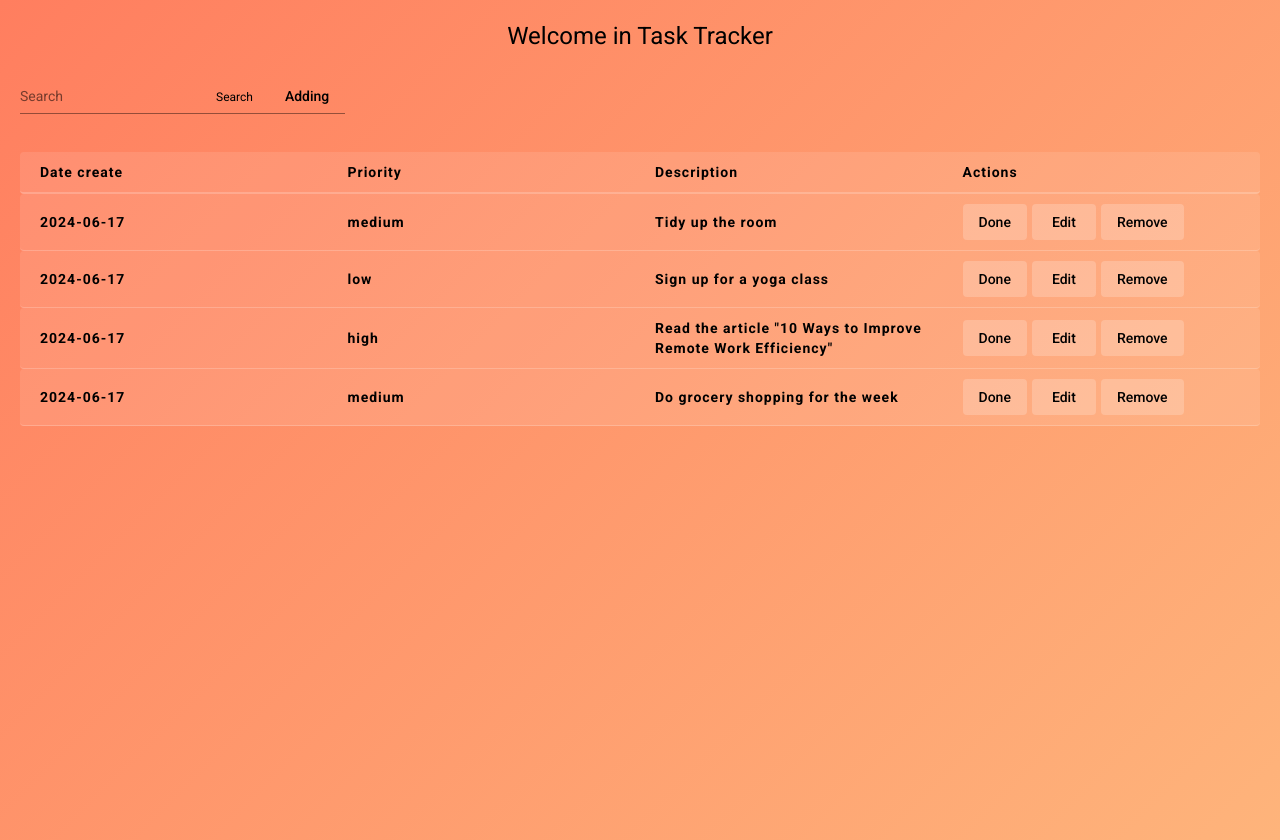
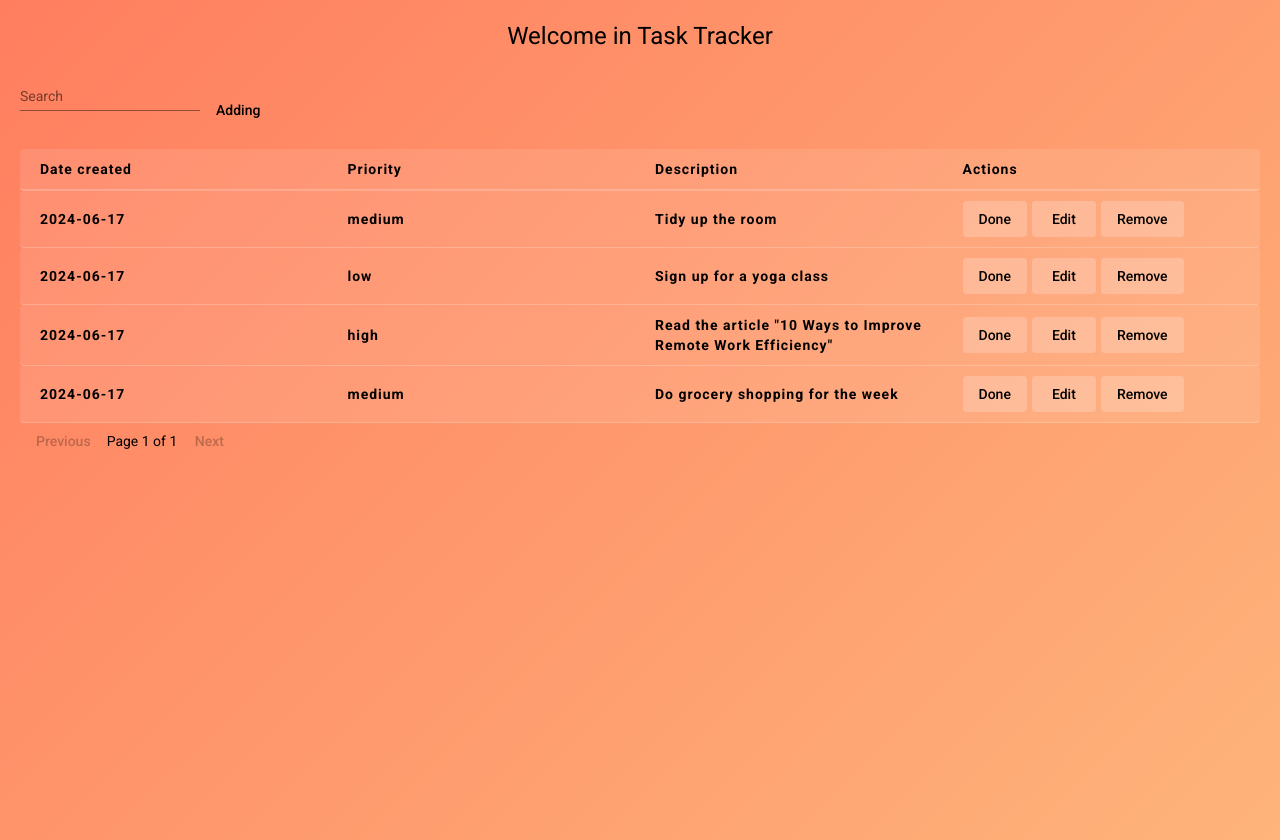
Before and after one commit to myma7/task-tracker, an Angular app in the folder task-tracker/: page /task-list in a window 1280 px wide. Built offline with nearby package versions, Linux system fonts and the light colour scheme.

Commit message:
Searching for items by their description Pagination of 5 elements per page

```diff
--- a/task-tracker/src/app/confirm-dialog/confirm-dialog.component.ts
+++ b/task-tracker/src/app/confirm-dialog/confirm-dialog.component.ts
@@ -4,7 +4,7 @@ import { MatDialogRef, MAT_DIALOG_DATA } from '@angular/material/dialog';
 @Component({
   selector: 'app-confirm-dialog',
   template: `
-    <h1 mat-dialog-title>Confirmation</h1>
+    <h1 mat-dialog-title style="color: orange; font-weight: bold;">Confirmation</h1>
     <div mat-dialog-content>
       <p>Are you sure you want to delete the task with description "{{ data.description }}"?</p>
     </div>
--- a/task-tracker/src/app/task-list/task-list.component.html
+++ b/task-tracker/src/app/task-list/task-list.component.html
@@ -2,30 +2,37 @@
     <div class="task-list-general">
         <h1 class="task-list__title">{{titlePage}}</h1>
 
-        <mat-form-field class="task-list__search-form example-form-field">
-            <mat-label>Search</mat-label>
-            <input matInput placeholder="Searching">
-            <button mat-button matSuffix class="mat-small">Search</button>
+        <div class="task-list__search-container">
+            <mat-form-field class="task-list__search-form example-form-field">
+                <mat-label>Search</mat-label>
+                <input matInput placeholder="Search" [(ngModel)]="searchQuery" (input)="filterTasks()">
+            </mat-form-field>
             <button mat-button matSuffix routerLink="/add-task">Adding</button>
-        </mat-form-field>
+        </div>
 
         <div class="task-list__header">
-            <div class="task-list__header-item">Date create</div>
+            <div class="task-list__header-item">Date created</div>
             <div class="task-list__header-item">Priority</div>
             <div class="task-list__header-item">Description</div>
             <div class="task-list__header-item">Actions</div>
         </div>
 
-        <div *ngFor="let task of tasks"  [class.done] = "task.done" class="task-list__item task-item">
-            <div class="task-item__date"> <b>{{ task.dateCreate }}</b></div>
-            <div class="task-item__priority"> <b>{{ task.priority }}</b></div>
-            <div class="task-item__description"> <b>{{ task.description }}</b></div>
+        <div *ngFor="let task of paginatedTasks" [class.done]="task.done" class="task-list__item task-item">
+            <div class="task-item__date"><b>{{ task.dateCreate }}</b></div>
+            <div class="task-item__priority"><b>{{ task.priority }}</b></div>
+            <div class="task-item__description"><b>{{ task.description }}</b></div>
             <div class="task-item__actions">
-                <button *ngIf="!task.done" mat-button matSuffix (click)="markAsDone(task.id)"> Done</button>
+                <button *ngIf="!task.done" mat-button matSuffix (click)="markAsDone(task.id)">Done</button>
                 <button *ngIf="task.done" mat-button matSuffix (click)="revertDone(task.id)">Revert</button>
-                <button mat-button matSuffix> Edit</button>
-                <button mat-button matSuffix (click)="remove(task.id)"> Remove</button>
+                <button mat-button matSuffix>Edit</button>
+                <button mat-button matSuffix (click)="remove(task.id)">Remove</button>
             </div>
+        </div>
+
+        <div class="pagination-controls">
+            <button mat-button (click)="prevPage()" [disabled]="currentPage === 0">Previous</button>
+            <span>Page {{currentPage + 1}} of {{totalPages}}</span>
+            <button mat-button (click)="nextPage()" [disabled]="currentPage >= totalPages - 1">Next</button>
         </div>
     </div>
 </div>
--- a/task-tracker/src/app/task-list/task-list.component.scss
+++ b/task-tracker/src/app/task-list/task-list.component.scss
@@ -61,3 +61,9 @@
     text-decoration: line-through;
     color: rgb(252, 7, 7);
   }
+
+
+.task-list__search-container{
+    display:flex;
+    flex-direction: row;
+  }
--- a/task-tracker/src/app/task-list/task-list.component.ts
+++ b/task-tracker/src/app/task-list/task-list.component.ts
@@ -9,28 +9,67 @@ import { ConfirmDialogComponent } from '../confirm-dialog/confirm-dialog.compone
   styleUrls: ['./task-list.component.scss']
 })
 export class TaskListComponent implements OnInit {
-  titlePage= "Welcome in Task Tracker"
+  titlePage = "Welcome in Task Tracker";
   tasks: any[] = [];
+  filteredTasks: any[] = [];
+  searchQuery: string = '';
+  paginatedTasks: any[] = [];
+  itemsPerPage: number = 5;
+  currentPage: number = 0;
+  totalPages: number = 0;
 
   constructor(private taskService: TaskService, public dialog: MatDialog) { }
 
   ngOnInit(): void {
     this.tasks = this.taskService.getTasks();
+    this.filterTasks();
+  }
+
+  filterTasks(): void {
+    this.filteredTasks = this.tasks.filter(task =>
+      task.description.toLowerCase().includes(this.searchQuery.toLowerCase())
+    );
+    this.updatePagination();
   }
 
   onTaskAdded(newTask: any) {
     this.taskService.addTask(newTask);
     this.tasks = this.taskService.getTasks();
+    this.filterTasks();
   }
 
   markAsDone(taskId: number): void {
     this.taskService.markTaskAsDone(taskId);
     this.tasks = this.taskService.getTasks();
+    this.filterTasks();
   }
 
   revertDone(taskId: number): void {
     this.taskService.revertTaskDone(taskId);
     this.tasks = this.taskService.getTasks();
+    this.filterTasks();
+  }
+
+  updatePagination() {
+    this.totalPages = Math.ceil(this.filteredTasks.length / this.itemsPerPage);
+    this.paginatedTasks = this.filteredTasks.slice(
+        this.currentPage * this.itemsPerPage,
+        (this.currentPage + 1) * this.itemsPerPage
+    );
+  }
+
+  nextPage() {
+    if (this.currentPage < this.totalPages - 1) {
+        this.currentPage++;
+        this.updatePagination();
+    }
+  }
+
+  prevPage() {
+    if (this.currentPage > 0) {
+        this.currentPage--;
+        this.updatePagination();
+    }
   }
 
   remove(taskId: number): void {
@@ -45,6 +84,7 @@ export class TaskListComponent implements OnInit {
         if (result) {
           this.taskService.removeTask(taskId);
           this.tasks = this.taskService.getTasks();
+          this.filterTasks();
         }
       });
     }
--- a/task-tracker/src/app/task.service.ts
+++ b/task-tracker/src/app/task.service.ts
@@ -39,6 +39,6 @@ export class TaskService {
     }
 
     removeTask(taskId: number): void {
-        this.tasks = this.tasks.filter(item => item.id !==taskId)
+        this.tasks = this.tasks.filter(item => item.id !== taskId)
     }
 }
```
